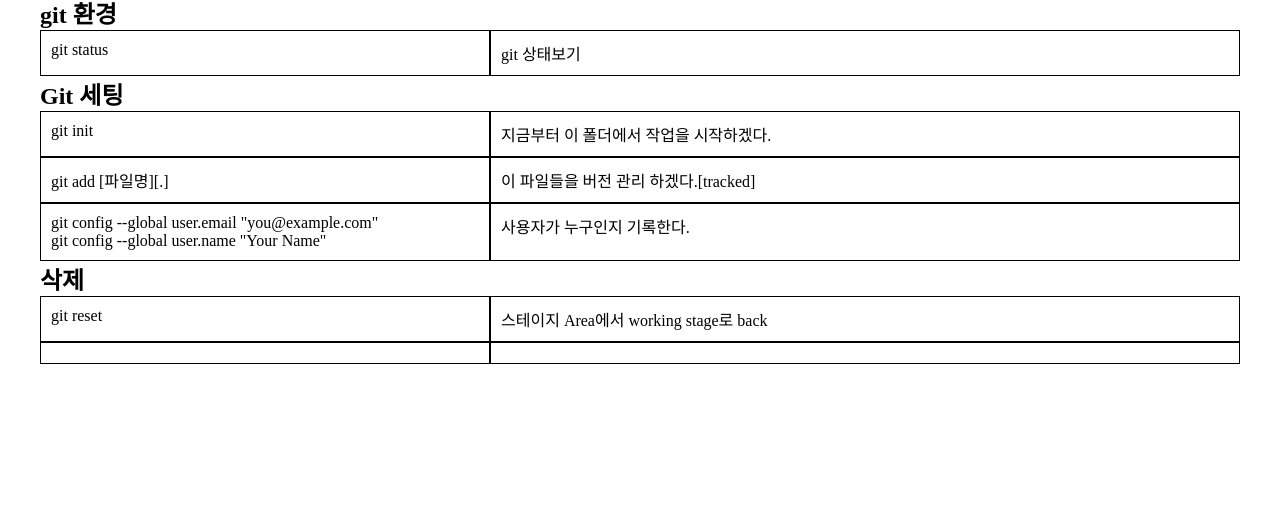
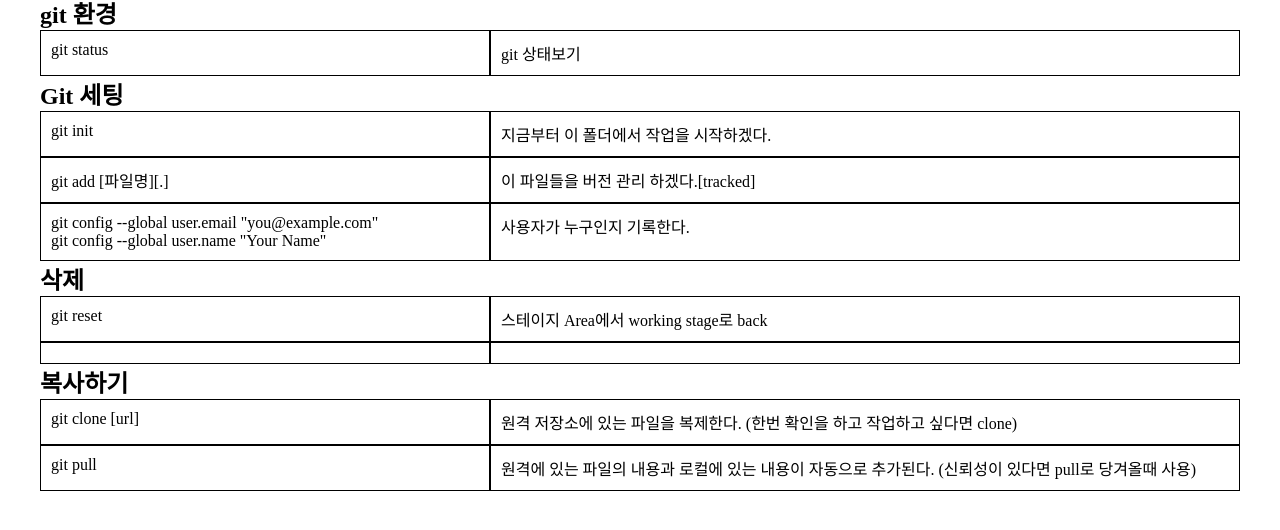
Before and after one commit to KYUHEON-LEE-94/GitStudy, a plain HTML site: page index.html in a window 1280 px wide. Shown: the part 42-572 px from the top of the page. Drawn offline with Linux system fonts and the light colour scheme.

Commit message:
GitStudy

```diff
--- a/index.html
+++ b/index.html
@@ -1,5 +1,6 @@
 <!DOCTYPE html>
 <html lang="en">
+
 <head>
     <meta charset="UTF-8">
     <meta http-equiv="X-UA-Compatible" content="IE=edge">
@@ -7,6 +8,7 @@
     <link rel="stylesheet" href="git.css">
     <title>Git</title>
 </head>
+
 <body>
     <div class="warp">
         <h1>Git </h1>
@@ -22,7 +24,7 @@
             <div>git init</div>
             <div>지금부터 이 폴더에서 작업을 시작하겠다.</div>
             <div>git add [파일명][.]</div>
-            <div>이 파일들을 버전 관리  하겠다.[tracked]</div>
+            <div>이 파일들을 버전 관리 하겠다.[tracked]</div>
             <div>git config --global user.email "you@example.com" <br>
                 git config --global user.name "Your Name"
             </div>
@@ -35,6 +37,18 @@
             <div></div>
             <div></div>
         </div>
+        <h2>복사하기</h2>
+        <div class="grid">
+            <div>git clone [url]</div>
+            <div>원격 저장소에 있는 파일을 복제한다.
+                (한번 확인을 하고 작업하고 싶다면 clone)
+            </div>
+            <div>git pull</div>
+            <div>원격에 있는 파일의 내용과 로컬에 있는 내용이 자동으로 추가된다.
+                (신뢰성이 있다면 pull로 당겨올때 사용)
+            </div>
+        </div>
     </div>
 </body>
+
 </html>
```
